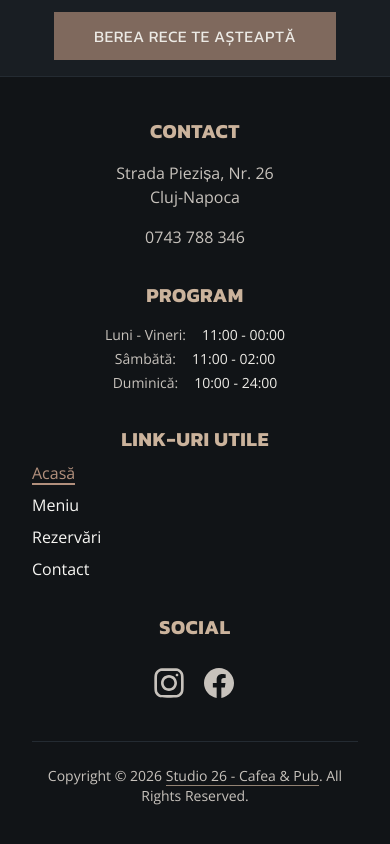
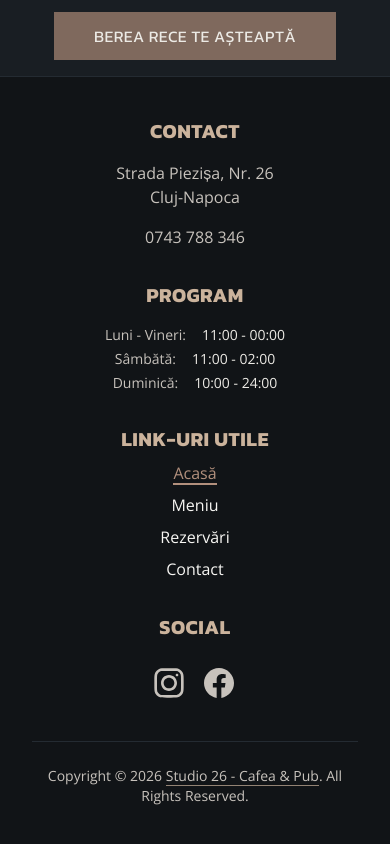
Before and after one commit to preachervr/studio-26, a website: page index.html in a window 390 px wide. Shown: the part 3434-4278 px from the top of the page. Drawn offline with nearby package versions, Linux system fonts and the light colour scheme; files that its build step writes are made by us from their sources.

Commit message:
Fixed a small footer issue

```diff
--- a/index.html
+++ b/index.html
@@ -153,7 +153,7 @@
             <li class="flex justify-center md:justify-start gap-4"><span>Duminică:</span> <span class="text-softlinen-200">10:00 - 24:00</span></li>
           </ul>
         </div>
-        <div class="navLinks flex flex-col gap-2">
+        <div class="navLinks flex flex-col gap-2 justify-center items-center md:items-start md:justify-start">
           <h3 class="text-xl font-kanit font-bold text-cappuccinoblend-300 uppercase tracking-wide">Link-uri Utile</h3>
           <a href="index.html" class="relative cursor-pointer text-softlinen-100 transition-colors duration-300 after:absolute after:bottom-0 after:left-0 after:w-full after:h-[2px] after:bg-cappuccinoblend-400
             after:origin-bottom after:scale-y-0 after:transition-transform after:duration-300 after:ease-out hover:after:scale-y-100 hover:text-cappuccinoblend-400 w-fit">Acasă</a>
```
